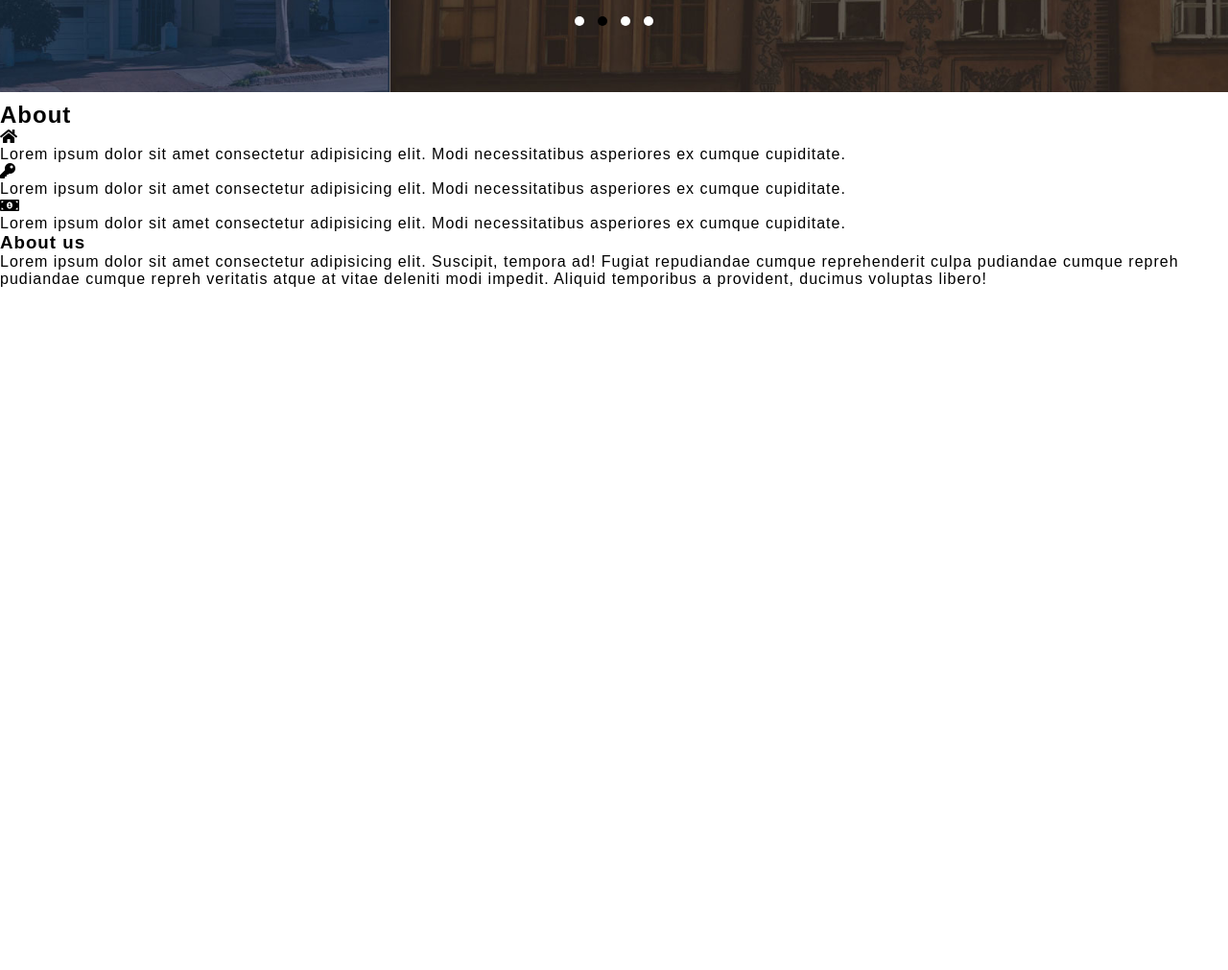
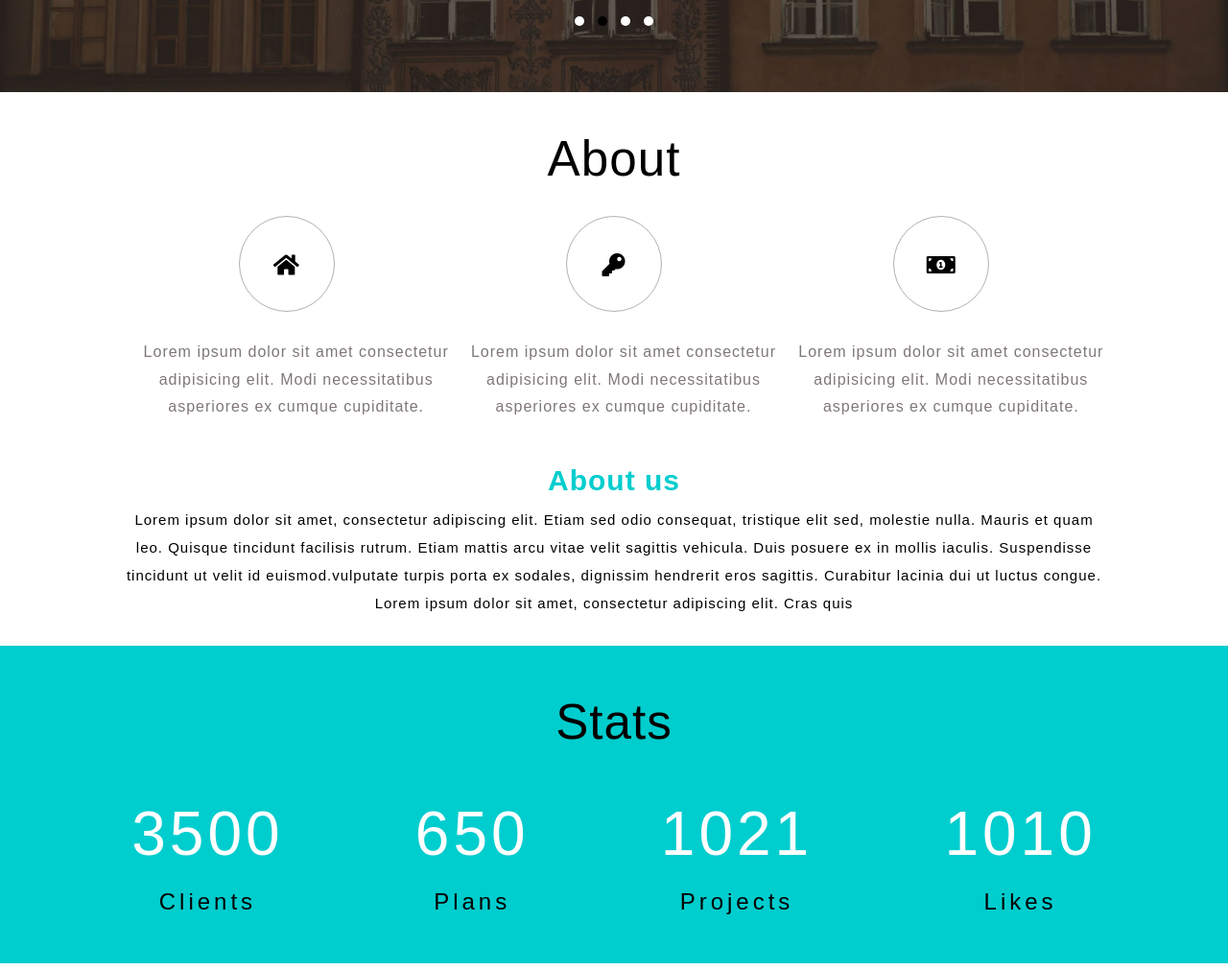
Before and after one commit to phuocphamtran/demoHousingWeb, a plain HTML site: page index.html in a window 1280 px wide. Shown: the part 584-1595 px from the top of the page at 96% size. Before the commit the page ends 884 px from the top, so only its background shows below. Drawn offline with nearby package versions, Linux system fonts and the light colour scheme.

Commit message:
update about status

```diff
--- a/css/main.css
+++ b/css/main.css
@@ -13,9 +13,12 @@ body {
   color: black;
   letter-spacing: 1px;
 }
-.clear {
-  clear: both;
+
+h2 {
+  font-size: 3.2rem;
+  font-weight: 500;
 }
+
 /* header */
 .header__content {
   display: flex;
@@ -101,3 +104,76 @@ nav ul li a:hover {
 .owl-next {
   right: 20px;
 }
+
+/* about */
+.about {
+  width: 80%;
+  margin: 0 auto;
+  padding: 30px 0;
+  text-align: center;
+}
+
+.about .about__info {
+  display: flex;
+  padding: 30px 0;
+}
+.about .about__info p {
+  line-height: 1.8em;
+  color: #7f7777;
+  margin-top: 0.8em;
+  padding-left: 20px;
+}
+.about .about__info i {
+  width: 100px;
+  height: 100px;
+  line-height: 100px;
+  font-size: 1.5rem;
+  border: 1px solid #b1b1b1;
+  border-radius: 50%;
+  margin-bottom: 15px;
+}
+.about .about__info i:hover {
+  color: #fff;
+  background: #00cdce;
+}
+
+.about .about__us {
+  margin: 5px 0 0 0;
+  color: #000;
+  font-size: 15px;
+  text-align: center;
+  line-height: 29px;
+}
+.about__us p {
+  line-height: 1.8rem;
+}
+.about .about__us h3 {
+  color: #00cdce;
+  font-size: 30px;
+  margin: 0;
+  font-weight: 600;
+  line-height: 1.8em;
+  text-align: center;
+}
+/* Number  */
+.number {
+  text-align: center;
+  background-color: #00cdce;
+}
+.number h2 {
+  padding: 50px 0;
+}
+.number__content {
+  display: flex;
+  justify-content: space-evenly;
+  padding-bottom: 50px;
+}
+.number__content .number__item .counter {
+  color: white;
+  font-size: 4rem;
+  padding-bottom: 20px;
+}
+.number__content .number__item {
+  font-size: 1.5rem;
+  letter-spacing: 4px;
+}
--- a/index.html
+++ b/index.html
@@ -108,20 +108,107 @@
       <div class="about__us">
         <h3>About us</h3>
         <p>
-          Lorem ipsum dolor sit amet consectetur adipisicing elit. Suscipit,
-          tempora ad! Fugiat repudiandae cumque reprehenderit culpa pudiandae
-          cumque repreh pudiandae cumque repreh veritatis atque at vitae
-          deleniti modi impedit. Aliquid temporibus a provident, ducimus
-          voluptas libero!
+          Lorem ipsum dolor sit amet, consectetur adipiscing elit. Etiam sed
+          odio consequat, tristique elit sed, molestie nulla. Mauris et quam
+          leo. Quisque tincidunt facilisis rutrum. Etiam mattis arcu vitae velit
+          sagittis vehicula. Duis posuere ex in mollis iaculis. Suspendisse
+          tincidunt ut velit id euismod.vulputate turpis porta ex sodales,
+          dignissim hendrerit eros sagittis. Curabitur lacinia dui ut luctus
+          congue. Lorem ipsum dolor sit amet, consectetur adipiscing elit. Cras
+          quis
         </p>
       </div>
     </section>
+    <!-- Number -->
+    <section class="number">
+      <h2>Stats</h2>
+      <div class="number__content">
+        <div class="number__item">
+          <p class="counter">3500</p>
+          <p>Clients</p>
+        </div>
+        <div class="number__item">
+          <p class="counter">650</p>
+          <p>Plans</p>
+        </div>
+        <div class="number__item">
+          <p class="counter">1021</p>
+          <p>Projects</p>
+        </div>
+        <div class="number__item">
+          <p class="counter">1010</p>
+          <p>Likes</p>
+        </div>
+      </div>
+    </section>
+     <!-- blog -->
+    <section class="blog">
+      <h2>Blog</h2>
+      <div class="blog__content">
+        <div class="blog__item">
+          <div class="blog__background">
+            <img src="./img/g1.jpg" alt="building" />
+            <p>
+              <span>Lorem, ipsum dolor,</span><br />Lorem ipsum dolor sit amet
+              consectetur adipisicing elit. Reprehenderit, quis? Expedita, rem?
+            </p>
+            <button>Read more..</button>
+          </div>
+        </div>
+        <div class="blog__item">
+          <div class="blog__background">
+            <img src="./img/g2.jpg" alt="building" />
+            <p>
+              <span>Lorem, ipsum dolor,</span><br />Lorem ipsum dolor sit amet
+              consectetur adipisicing elit. Reprehenderit, quis? Expedita, rem?
+            </p>
+
+            <button>Read more..</button>
+          </div>
+        </div>
+        <div class="blog__item">
+          <div class="blog__background">
+            <img src="./img/g1.jpg" alt="building" />
+            <p>
+              <span>Lorem, ipsum dolor,</span><br />Lorem ipsum dolor sit amet
+              consectetur adipisicing elit. Reprehenderit, quis? Expedita, rem?
+            </p>
+
+            <button>Read more..</button>
+          </div>
+        </div>
+      </div>
+      <div class="blog__more">
+        <div class="blog__moreleft">
+          <img src="./img/video.jpg" alt="video" />
+          <div class="blog__icon"><div class="blog__iconborder"><i class="fa fa-play"></div></i></div>
+        </div>
+        <div class="blog__moreright">
+          <h3>Get More..</h3>
+          <p>
+            Lorem ipsum dolor, sit amet consectetur adipisicing elit. Cupiditate
+            eos, harum commodi ullam adipis arum commodi ullam ad arum commodi ullam ad arum commodi ullam adci eligendi quaerat porro, saepe
+            aspernatur eum quasi voluptatum arum commodi ullam ad arum commodi ullam ad arum commodi ullam ad.
+
+          </p>
+          <button>Read more..</button>
+        </div>
+      </div>
+    </section>
+    <!--  -->
     <!-- Jquery JS  -->
     <script
       src="https://code.jquery.com/jquery-3.5.1.min.js"
       integrity="sha256-9/aliU8dGd2tb6OSsuzixeV4y/faTqgFtohetphbbj0="
       crossorigin="anonymous"
     ></script>
+    <script src="https://cdnjs.cloudflare.com/ajax/libs/waypoints/4.0.1/jquery.waypoints.js"></script>
+
+    <!-- couting -->
+    <script src="./js/jquery.countup.js"></script>
+    <script>
+      $(".counter").countUp();
+    </script>
     <!-- carousel js -->
     <script src="./js/owl.carousel.min.js"></script>
     <script>
--- /dev/null
+++ b/js/jquery.countup.js
@@ -0,0 +1,88 @@
+/*!
+* jquery.countup.js 1.0.3
+*
+* Copyright 2016, Adrián Guerra Marrero http://agmstudio.io @AGMStudio_io
+* Released under the MIT License
+*
+* Date: Oct 27, 2016
+*/
+(function( $ ){
+  "use strict";
+
+  $.fn.countUp = function( options ) {
+
+    // Defaults
+    var settings = $.extend({
+        'time': 2000,
+        'delay': 10
+    }, options);
+
+    return this.each(function(){
+
+        // Store the object
+        var $this = $(this);
+        var $settings = settings;
+
+        var counterUpper = function() {
+            if(!$this.data('counterupTo')) {
+                $this.data('counterupTo',$this.text());
+            }
+            var time = parseInt($this.data("counter-time")) > 0 ? parseInt($this.data("counter-time")) : $settings.time;
+            var delay = parseInt($this.data("counter-delay")) > 0 ? parseInt($this.data("counter-delay")) : $settings.delay;
+            var divisions = time / delay;
+            var num = $this.data('counterupTo');
+            var nums = [num];
+            var isComma = /[0-9]+,[0-9]+/.test(num);
+            num = num.replace(/,/g, '');
+            var isInt = /^[0-9]+$/.test(num);
+            var isFloat = /^[0-9]+\.[0-9]+$/.test(num);
+            var decimalPlaces = isFloat ? (num.split('.')[1] || []).length : 0;
+
+            // Generate list of incremental numbers to display
+            for (var i = divisions; i >= 1; i--) {
+
+                // Preserve as int if input was int
+                var newNum = parseInt(Math.round(num / divisions * i));
+
+                // Preserve float if input was float
+                if (isFloat) {
+                    newNum = parseFloat(num / divisions * i).toFixed(decimalPlaces);
+                }
+
+                // Preserve commas if input had commas
+                if (isComma) {
+                    while (/(\d+)(\d{3})/.test(newNum.toString())) {
+                        newNum = newNum.toString().replace(/(\d+)(\d{3})/, '$1'+','+'$2');
+                    }
+                }
+
+                nums.unshift(newNum);
+            }
+
+            $this.data('counterup-nums', nums);
+            $this.text('0');
+
+            // Updates the number until we're done
+            var f = function() {
+                $this.text($this.data('counterup-nums').shift());
+                if ($this.data('counterup-nums').length) {
+                    setTimeout($this.data('counterup-func'),delay);
+                } else {
+                    delete $this.data('counterup-nums');
+                    $this.data('counterup-nums', null);
+                    $this.data('counterup-func', null);
+                }
+            };
+            $this.data('counterup-func', f);
+
+            // Start the count up
+            setTimeout($this.data('counterup-func'),delay);
+        };
+
+        // Perform counts when the element gets into view
+        $this.waypoint(counterUpper, { offset: '100%', triggerOnce: true });
+    });
+
+  };
+
+})( jQuery );
```
Also changed, not shown: 2 other files.
